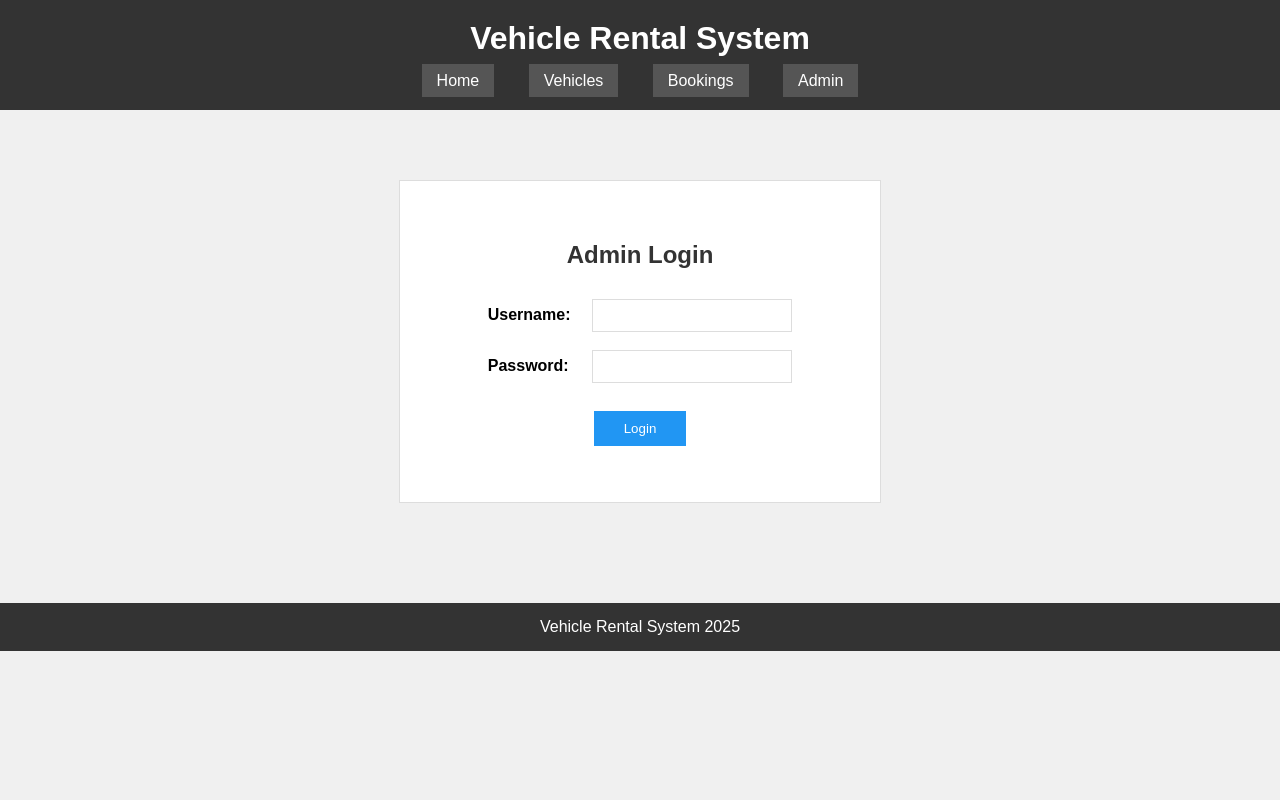
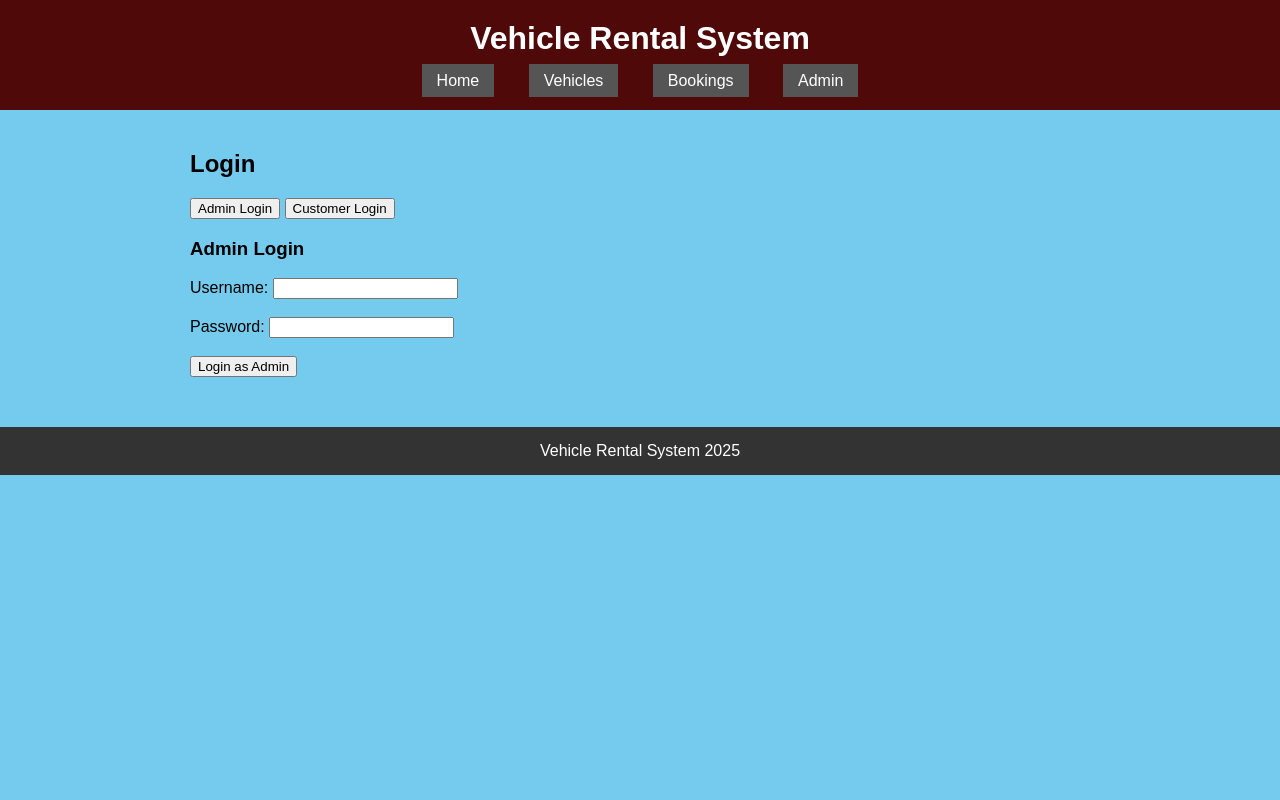
Before and after one commit to sravanireddy2000/VehicleRentalSytem, a Flask app: page /login in a window 1280 px wide. Run offline with Flask 3, Linux system fonts and the light colour scheme.

Commit message:
customer_login

```diff
--- a/app.py
+++ b/app.py
@@ -120,7 +120,7 @@ def DeleteVehicle(vehicleId):
    return jsonify({"success": True})
 
 @app.route('/api/vehicles')
-def GetVehicles():
+def SearchVehicles():
    vehiclesCollection = rentalDatabase["vehicles"]
 
    searchText = request.args.get('search', '')
--- a/static/css/login.css
+++ b/static/css/login.css
@@ -53,3 +53,20 @@
     margin-bottom: 20px;
     border: 1px solid green;
 }
+.loginTabs {
+    display: flex;
+    margin-bottom: 20px;
+}
+
+.loginTabs button {
+    flex: 1;
+    padding: 10px;
+    border: none;
+    cursor: pointer;
+    background-color: #ddd;
+}
+
+.loginTabs button:first-child {
+    background-color: #2196F3;
+    color: white;
+}
--- a/static/css/style.css
+++ b/static/css/style.css
@@ -2,11 +2,11 @@ body {
     font-family: Arial;
     margin: 0;
     padding: 0;
-    background-color: #f0f0f0;
+    background-color: #74cbed;
 }
 
 .headerSection {
-    background-color: #333;
+    background-color: #4f0909;
     color: white;
     padding: 20px;
     text-align: center;
--- a/templates/login.html
+++ b/templates/login.html
@@ -1,33 +1,62 @@
+<!DOCTYPE html>
 <html>
 <head>
-    <title>Admin Login - Vehicle Rental System</title>
-    <link rel="stylesheet" href="/static/css/style.css">
-    <link rel="stylesheet" href="/static/css/login.css">
+    <title>Login - Vehicle Rental System</title>
+    <link rel="stylesheet" href="{{ url_for('static', filename='css/style.css') }}">
 </head>
 <body>
 
     {% include('./components/header.html') %}
+
     <div class="mainContent">
+
         <div class="loginBox">
-            <h2>Admin Login</h2>
+            <h2>Login</h2>
+
+            <div class="loginTabs">
+                <button id="adminTab" onclick="showAdminLogin()">Admin Login</button>
+                <button id="customerTab" onclick="showCustomerLogin()">Customer Login</button>
+            </div>
 
             <p id="messageBox"></p>
 
-            <form id="loginForm">
+            <div id="adminLoginForm">
+                <h3>Admin Login</h3>
+                <form id="adminForm">
                     <label>Username:</label>
-                <input type="text" id="username" name="username" required>
+                    <input type="text" id="adminUsername" required>
                     <br><br>
 
                     <label>Password:</label>
-                <input type="password" id="password" name="password" required>
+                    <input type="password" id="adminPassword" required>
                     <br><br>
 
-                <button type="submit">Login</button>
+                    <button type="submit">Login as Admin</button>
                 </form>
             </div>
+
+            <div id="customerLoginForm" style="display: none;">
+                <h3>Customer Login</h3>
+                <form id="customerForm">
+                    <label>Email:</label>
+                    <input type="email" id="customerEmail" required>
+                    <br><br>
+
+                    <label>Phone:</label>
+                    <input type="text" id="customerPhone" required>
+                    <br><br>
+
+                    <button type="submit">Login as Customer</button>
+                </form>
             </div>
+
         </div>
+
+    </div>
+
     {% include('./components/footer.html') %}
-   <script src="/static/js/login.js"></script>
+
+
+
 </body>
 </html>
```
Lines whose indentation alone changed are shown as unchanged.
